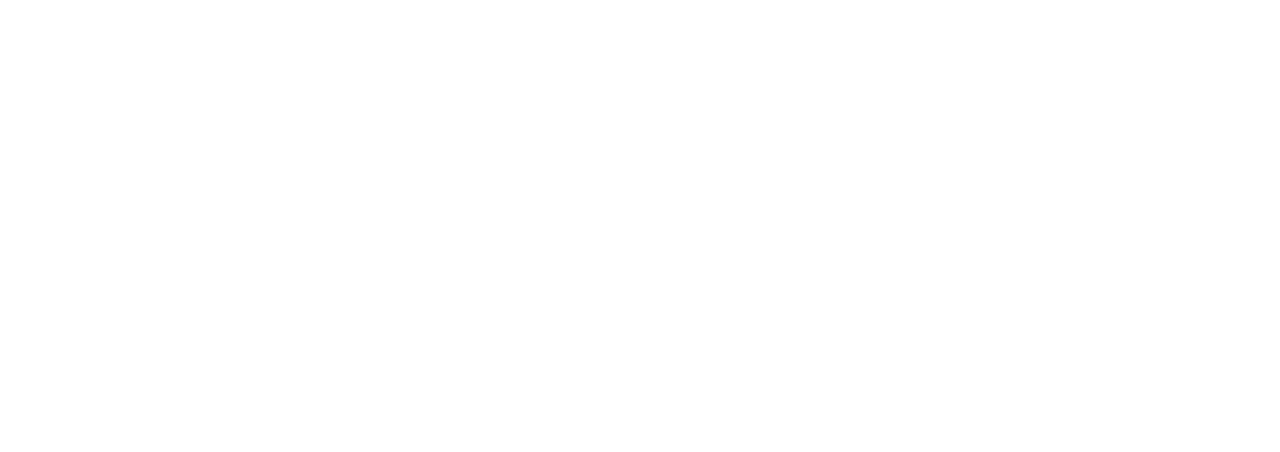
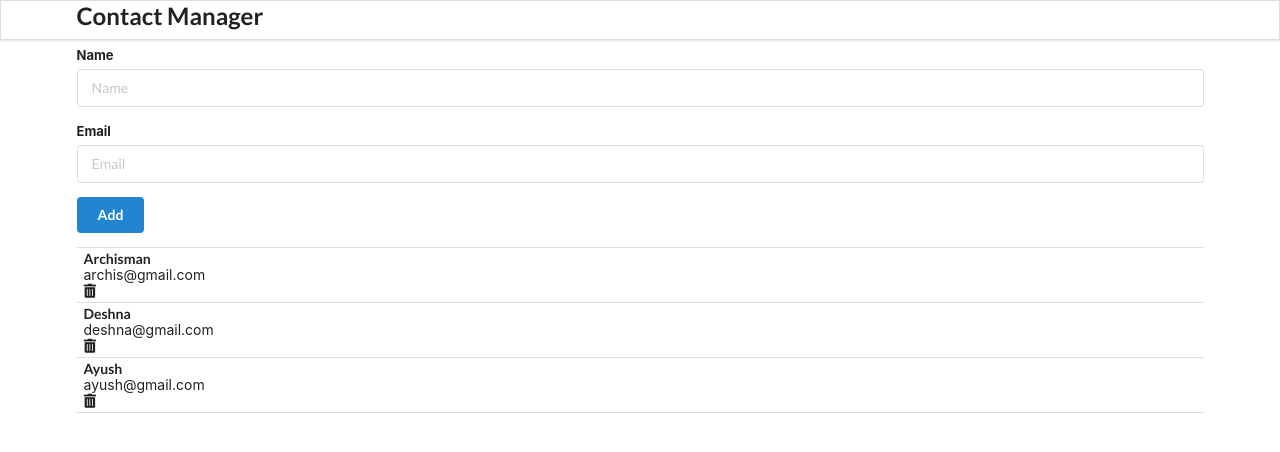
Before and after one commit to arcodes-real/Contact-Manager-Application, a React (Create React App) app in the folder contact-app/: page / in a window 1280 px wide. Shown: the top 452 px of the page. Built offline with nearby package versions, Linux system fonts and the light colour scheme.

Commit message:
rendered contact list

```diff
--- a/contact-app/public/index.html
+++ b/contact-app/public/index.html
@@ -14,7 +14,7 @@
       manifest.json provides metadata used when your web app is installed on a
       user's mobile device or desktop. See https://developers.google.com/web/fundamentals/web-app-manifest/
     -->
-    <link rel="manifest" href="%PUBLIC_URL%/manifest.json" />
+    <link rel="stylesheet" href="https://cdnjs.cloudflare.com/ajax/libs/semantic-ui/2.5.0/semantic.min.css" integrity="sha512-KXol4x3sVoO+8ZsWPFI/r5KBVB/ssCGB5tsv2nVOKwLg33wTFP3fmnXa47FdSVIshVTgsYk/1734xSk9aFIa4A==" crossorigin="anonymous" referrerpolicy="no-referrer" />
     <!--
       Notice the use of %PUBLIC_URL% in the tags above.
       It will be replaced with the URL of the `public` folder during the build.
--- a/contact-app/src/App.js
+++ /dev/null
@@ -1,12 +0,0 @@
-
-import './App.css';
-
-function App() {
-  return (
-    <div className="App">
-
-    </div>
-  );
-}
-
-export default App;
--- /dev/null
+++ b/contact-app/src/components/AddContact.js
@@ -0,0 +1,23 @@
+import React from 'react'
+
+export default function AddContact() {
+  return (
+    <div className='ui main'>
+      <h2>Add Contact</h2>
+      <form className='ui form'>
+
+        <div className='field'>
+            <label>Name</label>
+            <input type='text' name='name' placeholder='Name' />
+        </div>
+
+        <div className='field'>
+            <label>Email</label>
+            <input type='text' name='email' placeholder='Email' />
+        </div>
+
+        <button className='ui button blue'>Add</button>
+      </form>
+    </div>
+  )
+}
--- /dev/null
+++ b/contact-app/src/components/App.js
@@ -0,0 +1,38 @@
+import React from 'react';
+import './App.css';
+
+// import components
+import Header from "./Header";
+import AddContact from "./AddContact"
+import ContactList from "./ContactList"
+
+function App() {
+
+  const contacts = [
+    {
+      id : 1,
+      name : "Archisman",
+      email : "archis@gmail.com"
+    },
+    {
+      id : 2,
+      name : "Deshna",
+      email : "deshna@gmail.com"
+    },
+    {
+      id : 3,
+      name : "Ayush",
+      email : "ayush@gmail.com"
+    }
+  ]
+
+  return (
+    <div className='ui container'>
+      <Header />
+      <AddContact />
+      <ContactList contacts = {contacts} />
+    </div>
+  );
+}
+
+export default App;
--- /dev/null
+++ b/contact-app/src/components/ContactList.js
@@ -0,0 +1,21 @@
+import React from 'react'
+
+export default function ContactList(props) {
+
+    const renderContactList = props.contacts.map((contact) => {
+        return (
+            <div className='item'>
+                <div className='content'>
+                    <div className='header'>{contact.name}</div>
+                    <div>{contact.email}</div>
+                </div>
+                <i className='trash alternate outine icon'></i>
+            </div>
+        )
+    })
+  return (
+    <div className='ui celled list'>
+      {renderContactList}
+    </div>
+  )
+}
--- /dev/null
+++ b/contact-app/src/components/Header.js
@@ -0,0 +1,12 @@
+import React from 'react'
+
+export default function Header() {
+  return (
+    <div className='ui fixed menu'>
+        <div className='ui container center'>
+            <h2>Contact Manager</h2>
+        </div>
+
+    </div>
+  )
+}
--- a/contact-app/src/index.js
+++ b/contact-app/src/index.js
@@ -1,7 +1,7 @@
 import React from 'react';
 import ReactDOM from 'react-dom/client';
 import './index.css';
-import App from './App';
+import App from './components/App';
 
 
 const root = ReactDOM.createRoot(document.getElementById('root'));
```
Also changed, not shown: contact-app/public/logo192.png (deleted), contact-app/public/logo512.png (deleted), contact-app/src/components/App.css (renamed from contact-app/src/App.css), contact-app/src/components/ContactCard.js (added).
